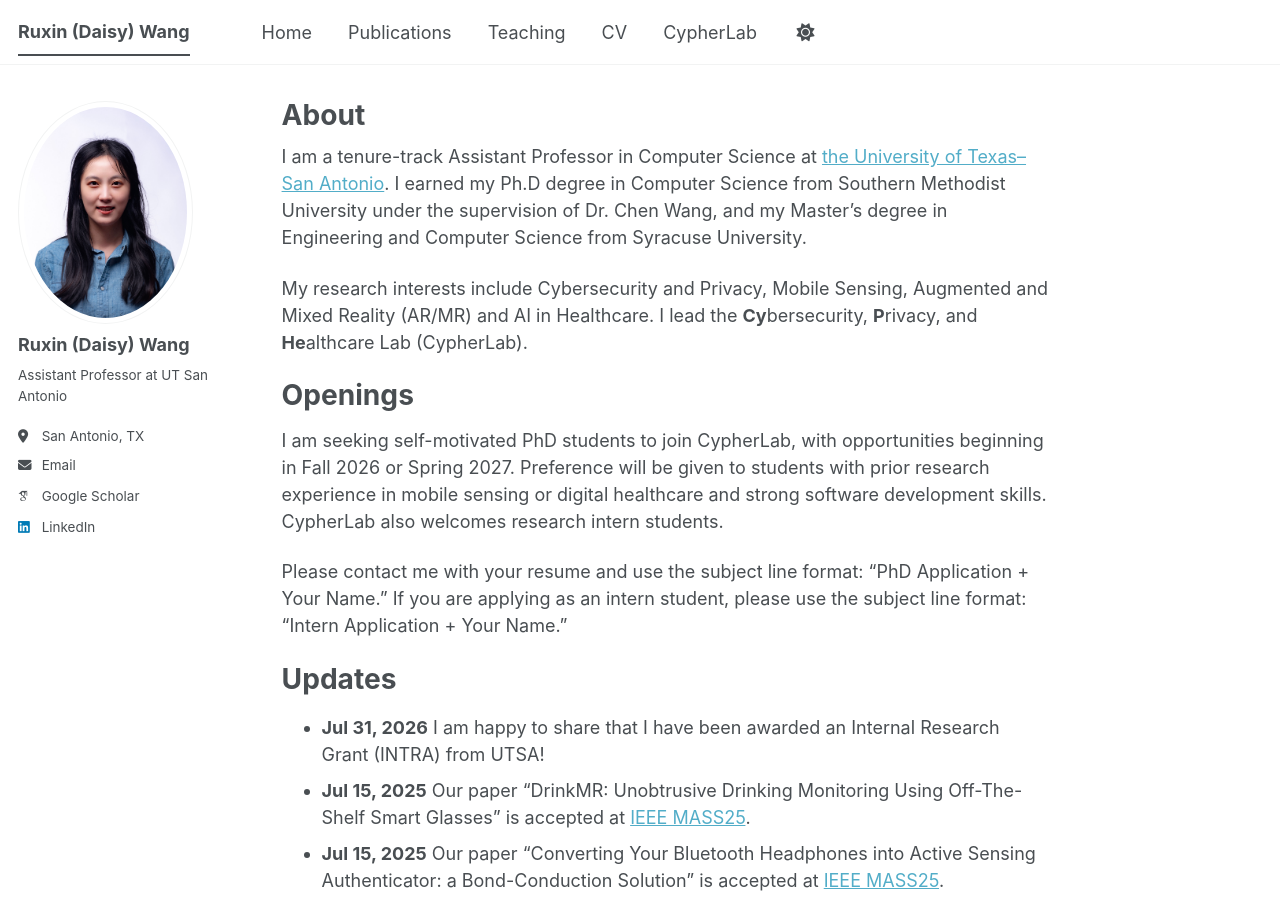
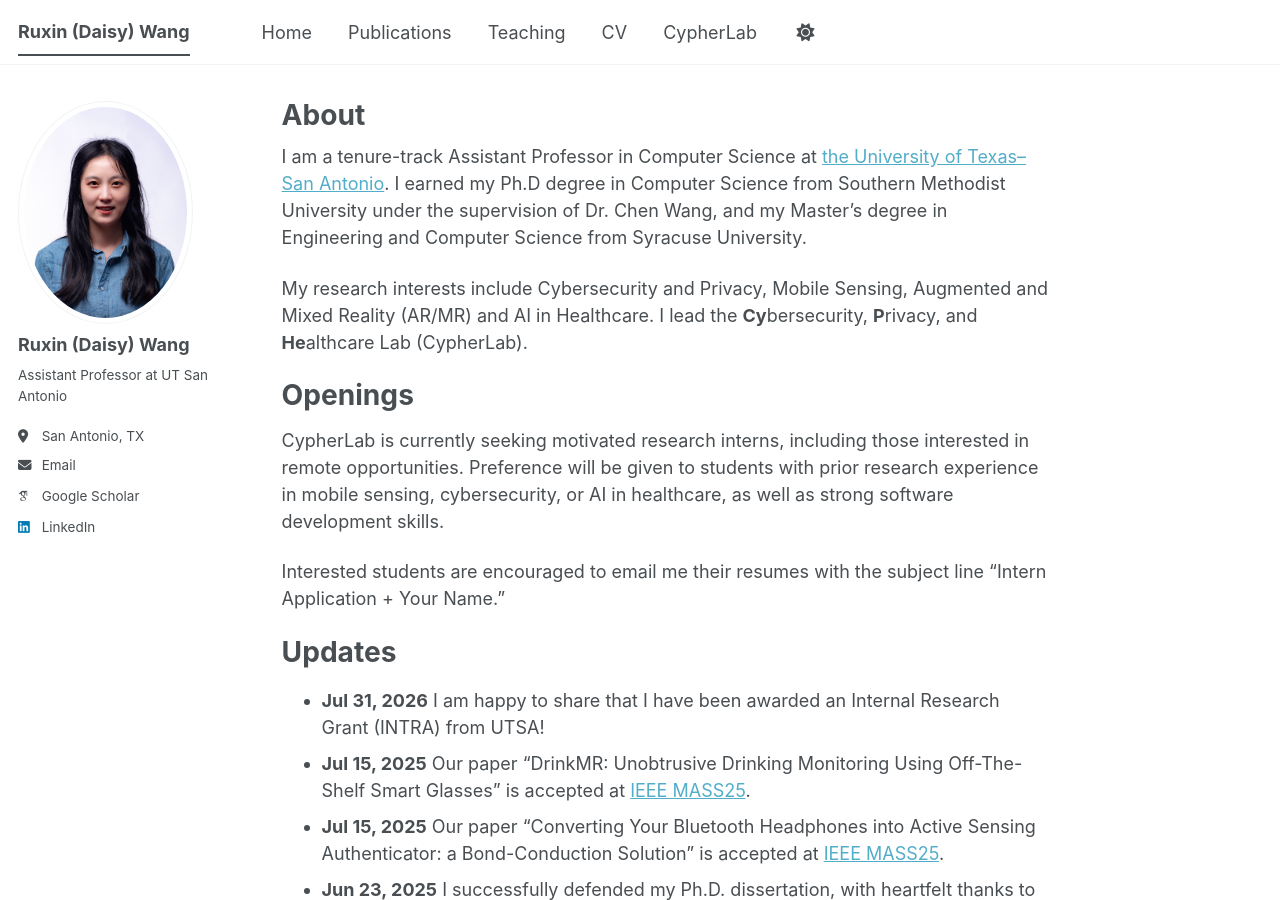
Before and after one commit to DaisyWang00/DaisyWang00.github.io, a Jekyll site: the page built from _pages/about.md, in a window 1280 px wide and 900 px high. Built offline with Jekyll 4.4.1, drawn with Linux system fonts in a browser that asks for light colours; some web fonts are replaced; a script bundle is joined from its source files by our own code; library files that are not in the unit come from our copies.

Commit message:
Update about.md

```diff
--- a/_pages/about.md
+++ b/_pages/about.md
@@ -13,9 +13,9 @@ My research interests include Cybersecurity and Privacy, Mobile Sensing, Augment
 
 Openings
 ======
-I am seeking self-motivated PhD students to join CypherLab, with opportunities beginning in Fall 2026 or Spring 2027. Preference will be given to students with prior research experience in mobile sensing or digital healthcare and strong software development skills. CypherLab also welcomes research intern students.
+CypherLab is currently seeking motivated research interns, including those interested in remote opportunities. Preference will be given to students with prior research experience in mobile sensing, cybersecurity, or AI in healthcare, as well as strong software development skills.
 
-Please contact me with your resume and use the subject line format: “PhD Application + Your Name.” If you are applying as an intern student, please use the subject line format: “Intern Application + Your Name.”
+Interested students are encouraged to email me their resumes with the subject line “Intern Application + Your Name.”
 
 
 Updates
```
